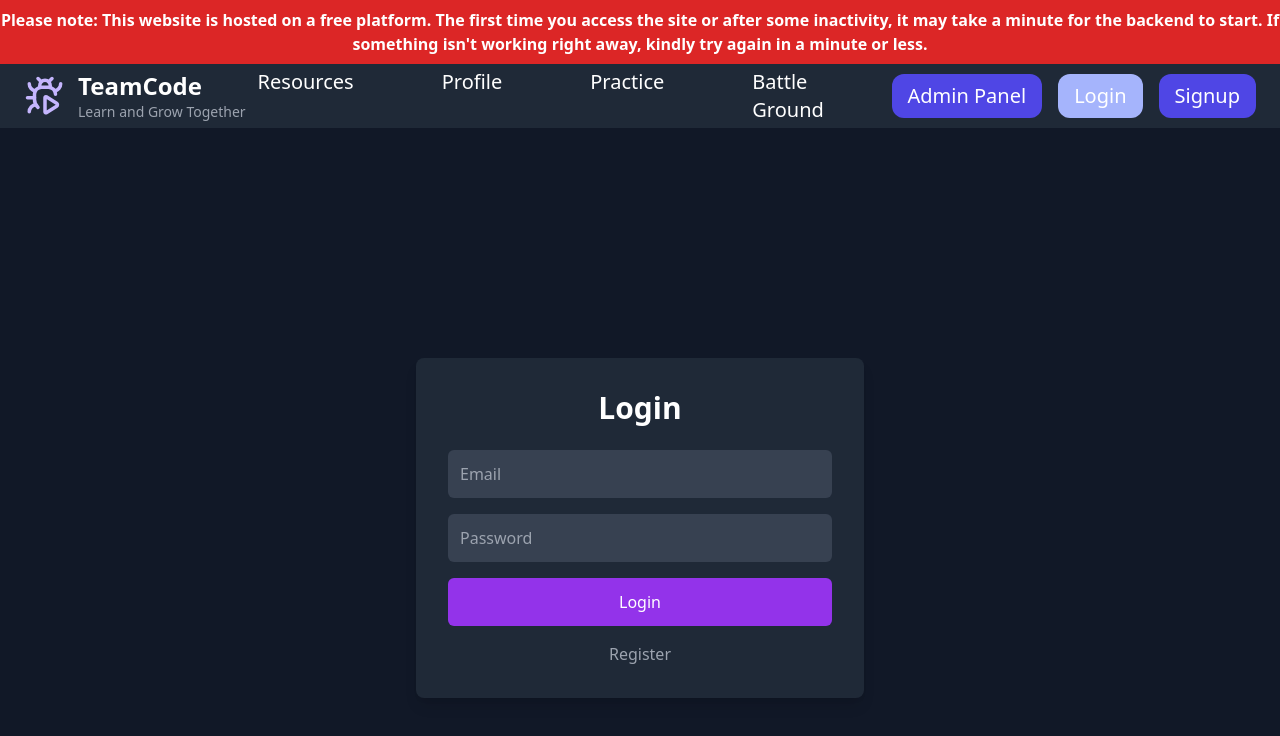
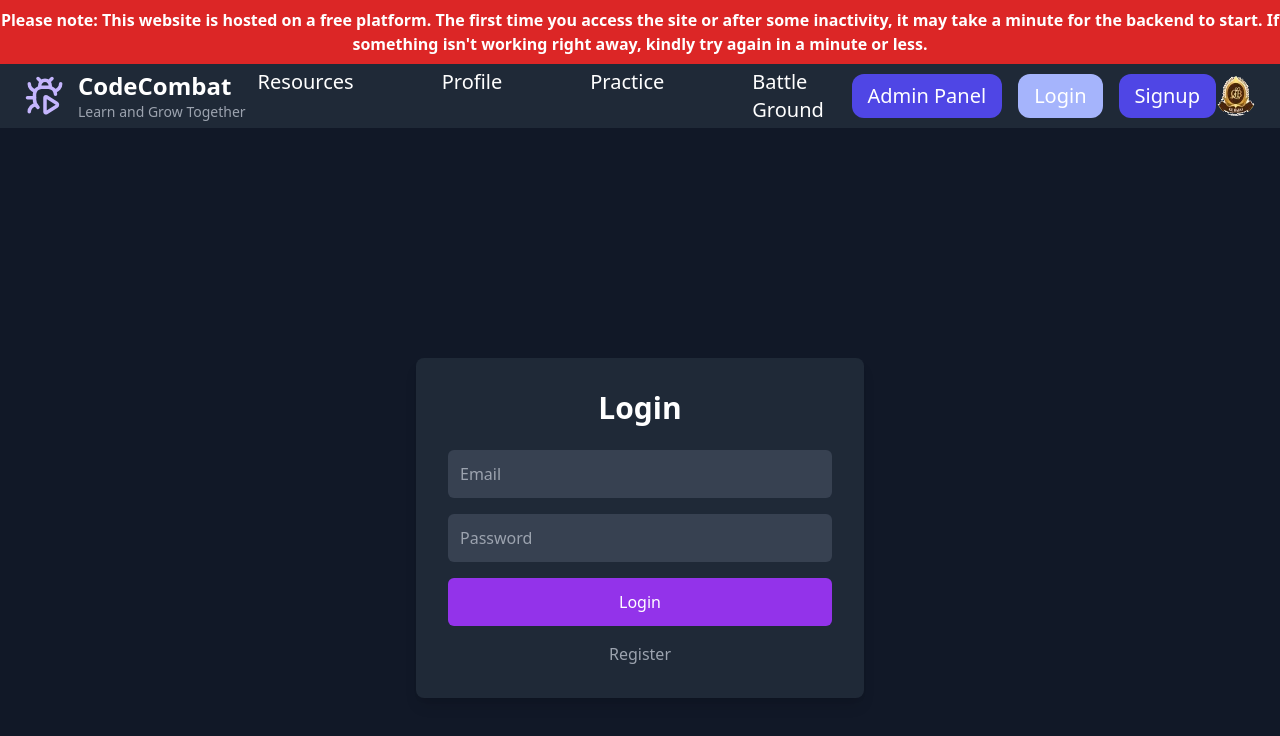
Before and after one commit to NightFury300/CodeCombat, a React (Create React App) app in the folder client/: page /login in a window 1280 px wide. Shown: the top 736 px of the page. Built offline with nearby package versions, Linux system fonts and the light colour scheme; the HTML template or start-up script is replaced by a standard one.

Commit message:
Changed name and added logo

```diff
--- a/client/public/index.html
+++ b/client/public/index.html
@@ -24,7 +24,7 @@
       work correctly both with client-side routing and a non-root public URL.
       Learn how to configure a non-root public URL by running `npm run build`.
     -->
-    <title>TeamCode</title>
+    <title>CodeCombat</title>
   </head>
   <body>
     <noscript>You need to enable JavaScript to run this app.</noscript>
--- a/client/src/Components/Navbar/Navbar.js
+++ b/client/src/Components/Navbar/Navbar.js
@@ -2,6 +2,7 @@ import React from "react";
 import { Link, useLocation, useNavigate } from "react-router-dom";
 import { useUser } from "../../Contexts/UserContext";
 import { BugPlay } from "lucide-react";
+import glb_logo from "../../assets/glb_logo.png";
 
 const Navbar = () => {
   const navigate = useNavigate();
@@ -28,11 +29,10 @@ const Navbar = () => {
           className="flex items-center space-x-3 group hover:text-gray-300 transition-transform duration-300"
         >
           <BugPlay size={42} className="text-violet-300" />
-
           {/* Text Container */}
           <div className="flex flex-col leading-tight">
             <span className="text-2xl font-bold text-white group-hover:text-violet-300 transition-colors duration-200">
-              TeamCode
+              CodeCombat
             </span>
             <span className="text-sm text-gray-400">Learn and Grow Together</span>
           </div>
@@ -96,6 +96,10 @@ const Navbar = () => {
             </>
           )}
         </div>
+        <div>
+                    <img src={glb_logo} alt="Logo" className="w-10 h-10 rounded-full" />
+
+        </div>
       </div>
     </div>
   );
```
Also changed, not shown: client/src/assets/glb_logo.png (added).
